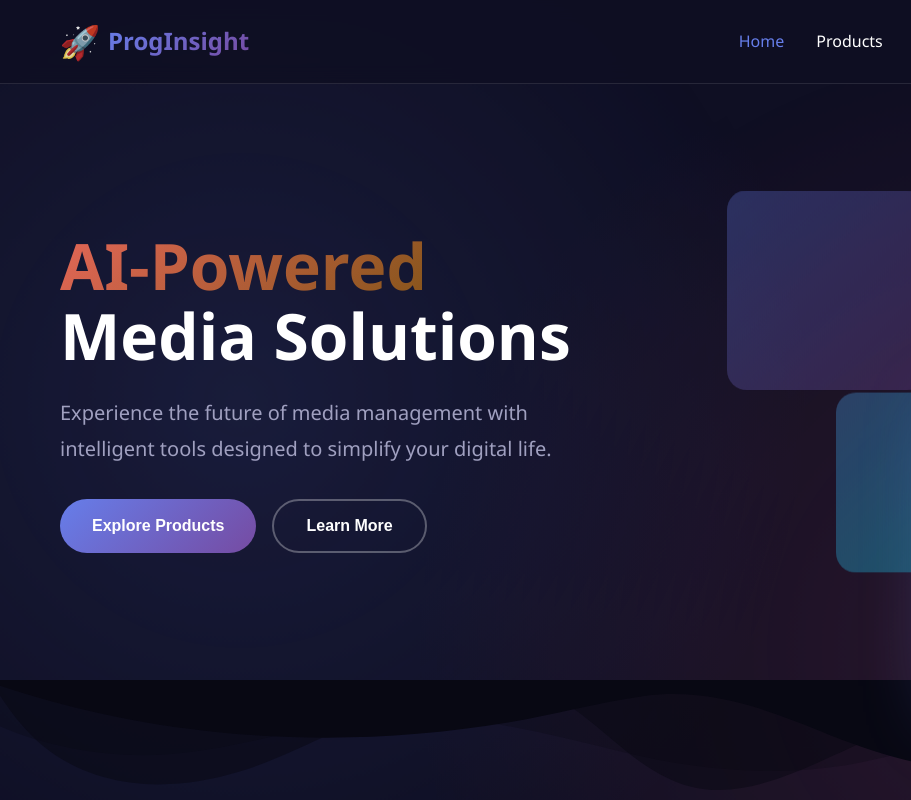
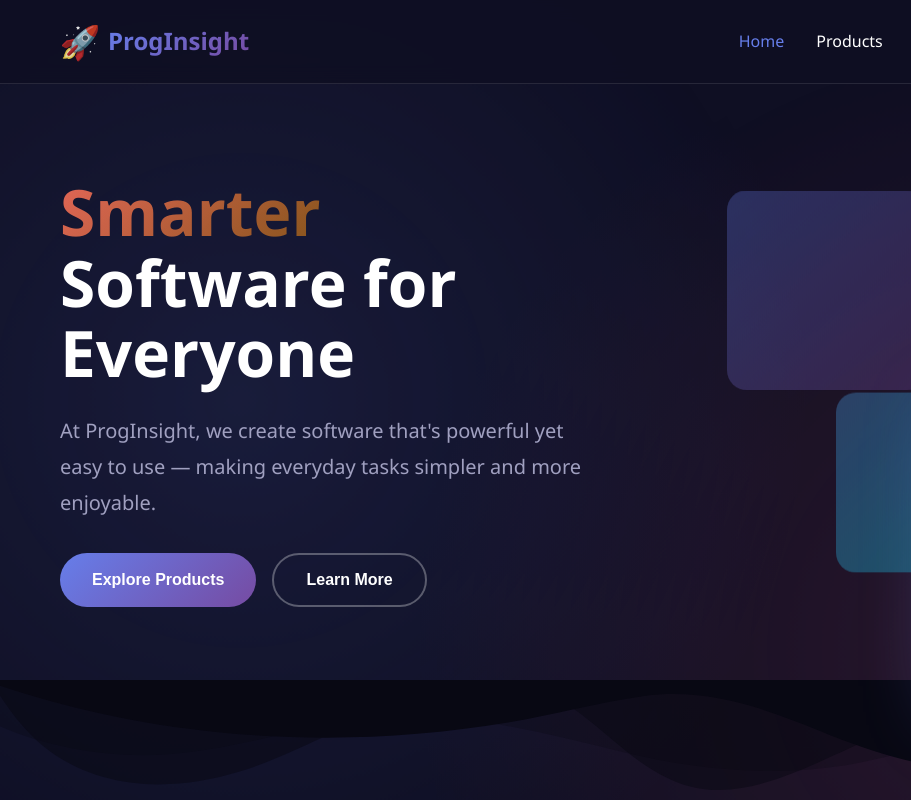
Before and after one commit to ProgInsight/welcome, a plain HTML site: page index.html in a window 1280 px wide. Shown: the top 800 px of the page, 0-911 px from the left. Drawn offline with Linux system fonts and the light colour scheme.

Commit message:
Update hero section text in index.html

```diff
--- a/index.html
+++ b/index.html
@@ -37,12 +37,12 @@
             <div class="hero-content">
                 <div class="hero-text">
                     <h1 class="hero-title">
-                        <span class="gradient-text">AI-Powered</span><br>
-                        Media Solutions
+                        <span class="gradient-text">Smarter</span><br>
+                        Software for Everyone
                     </h1>
                     <p class="hero-description">
-                        Experience the future of media management with intelligent tools
-                        designed to simplify your digital life.
+                        At ProgInsight, we create software that's powerful yet easy to use —
+                        making everyday tasks simpler and more enjoyable.
                     </p>
                     <div class="hero-buttons">
                         <button class="btn btn-primary">Explore Products</button>
```
